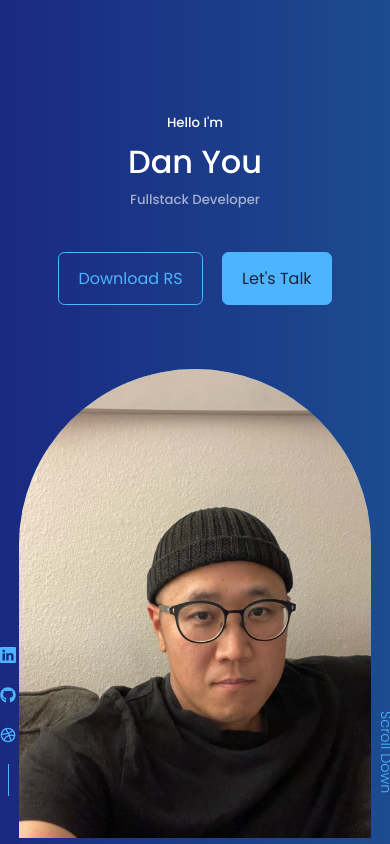
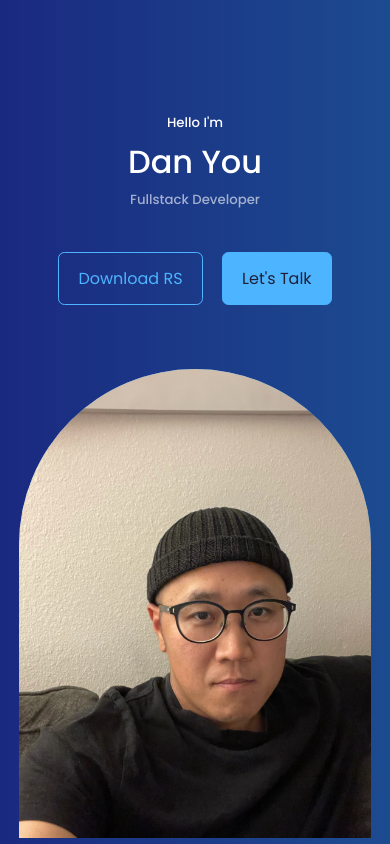
Before and after one commit to yhupaul/react-portfolio-website, a React (Create React App) app: page / in a window 390 px wide. Shown: the top 844 px of the page. Built offline with nearby package versions, Linux system fonts and the light colour scheme.

Commit message:
added style for mobiles

```diff
--- a/src/components/header/header.css
+++ b/src/components/header/header.css
@@ -61,10 +61,18 @@ header {
 
 /* =============== MEDIA QUERIES (MEDIUM DEVICES) =============== */
 @media screen and (max-width: 1024px) {
-
+  header {
+    height: 80vh;
+  }
 }
 
 /* =============== MEDIA QUERIES (SMALL DEVICES) =============== */
 @media screen and (max-width: 600px) {
+  header {
+    height: 130vh;
+  }
 
+  .header__socials, .scroll__down {
+    display: none;
+  }
 }
```
